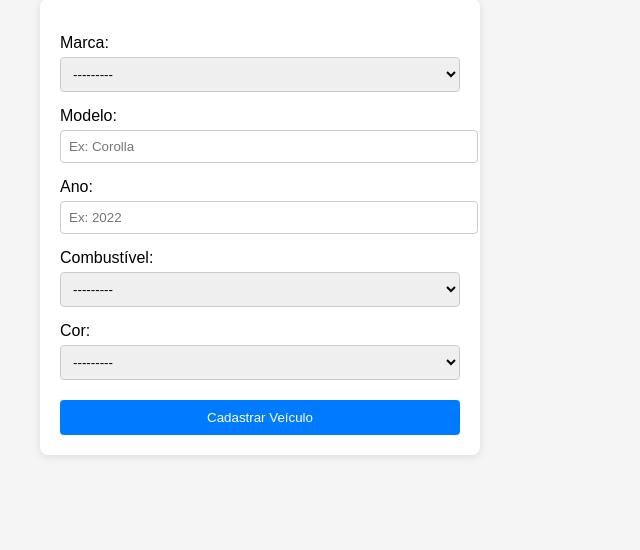
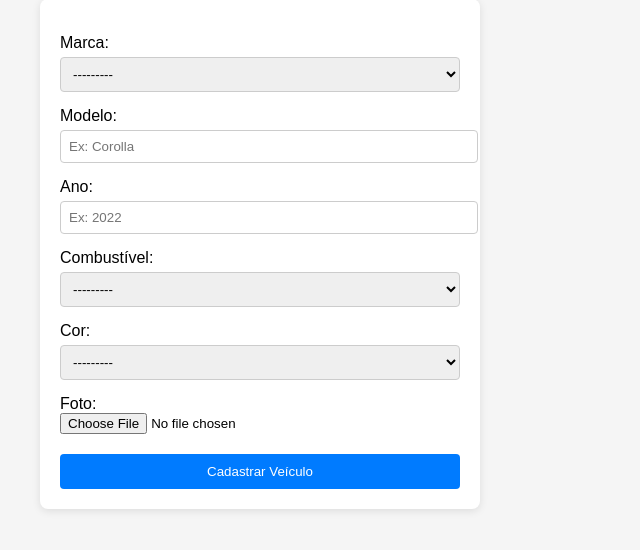
Before and after one commit to h-rolins/web_mobile, a Django app: page /veiculo/novo/ in a window 1280 px wide. Shown: the part 89-639 px from the top of the page, without its empty margins (0-640 px from the left). Run offline with Django 5.2, Linux system fonts and the light colour scheme; some libraries are stand-ins or nearby versions.

Commit message:
finalizando aula do dia 3

```diff
--- a/templates/veiculo/listar.html
+++ b/templates/veiculo/listar.html
@@ -18,7 +18,7 @@
         {% for v in veiculos %}
         <div class="card px-4 py-4 rounded d-flex flex-column gap-1">
             {% if v.foto %}
-                <img src="/{{v.foto}}" class="img-fluid rounded mb-2" style="max-height: 340px; object-fit: cover" />
+                <img src="{{v.foto.url}}" class="img-fluid rounded mb-2" style="max-height: 340px; object-fit: cover" />
             {% else %}
                 Veículo sem foto
             {% endif %}
--- a/templates/veiculo/novo.html
+++ b/templates/veiculo/novo.html
@@ -51,7 +51,7 @@
 
   <h2>Cadastro de Veículo</h2>
 
-  <form action="/veiculo/novo/" method="post">
+  <form action="/veiculo/novo/" method="post" enctype="multipart/form-data">
     {% csrf_token %}
     <label for="marca">Marca:</label>
     {{ form.marca }}
@@ -68,6 +68,8 @@
     <label for="cor">Cor:</label>
     {{ form.cor }}
 
+    <label>Foto: </label>
+    {{ form.foto }}
     <button type="submit">Cadastrar Veículo</button>
   </form>
 
--- a/veiculo/models.py
+++ b/veiculo/models.py
@@ -9,3 +9,4 @@ class Veiculo(models.Model):
     ano = models.IntegerField()
     cor = models.SmallIntegerField(choices=OPCOES_CORES)
     combustivel = models.SmallIntegerField(choices=OPCOES_COMBUSTIVEIS)
+    foto = models.ImageField(blank=True, null=True, upload_to='veiculo/fotos')
--- a/veiculo/urls.py
+++ b/veiculo/urls.py
@@ -4,4 +4,5 @@ from veiculo.views import *
 urlpatterns = [
     path ('',ListarVeiculos.as_view(), name = 'listar-veiculos'),
     path ('novo/', CriarVeiculos.as_view(), name='criar-veiculos'),
+    path ('fotos/<str:arquivo>/', FotoVeiculo.as_view(), name='foto-veiculo'),
 ]
--- a/veiculo/views.py
+++ b/veiculo/views.py
@@ -1,7 +1,10 @@
 from django.shortcuts import render
 from veiculo.models import Veiculo
+from django.views.generic import View
 from django.urls import reverse_lazy
 from veiculo.forms import FormularioVeiculo
+from django.http import FileResponse, Http404
+from django.core.exceptions import ObjectDoesNotExist
 from django.views.generic import ListView, CreateView
 
 class ListarVeiculos(ListView):
@@ -14,3 +17,13 @@ class CriarVeiculos (CreateView):
     form_class = FormularioVeiculo
     template_name = 'veiculo/novo.html'
     success_url = reverse_lazy('listar-veiculos')
+
+class FotoVeiculo (View):
+    def get (self, request, arquivo):
+        try:
+            veiculo = Veiculo.objects.get (foto='veiculo/fotos/{}'.format(arquivo))
+            return FileResponse (veiculo.foto)
+        except ObjectDoesNotExist:
+            raise Http404 ("Foto não encontrada ou acesso não autorizado")
+        except Exception as exception:
+            raise exception
```
Also changed, not shown: veiculo/fotos/carro1.jpg (added), veiculo/migrations/0002_veiculo_foto.py (added), veiculo/migrations/0003_alter_veiculo_foto.py (added), veiculos/fotos/carro1.jpg (added).
